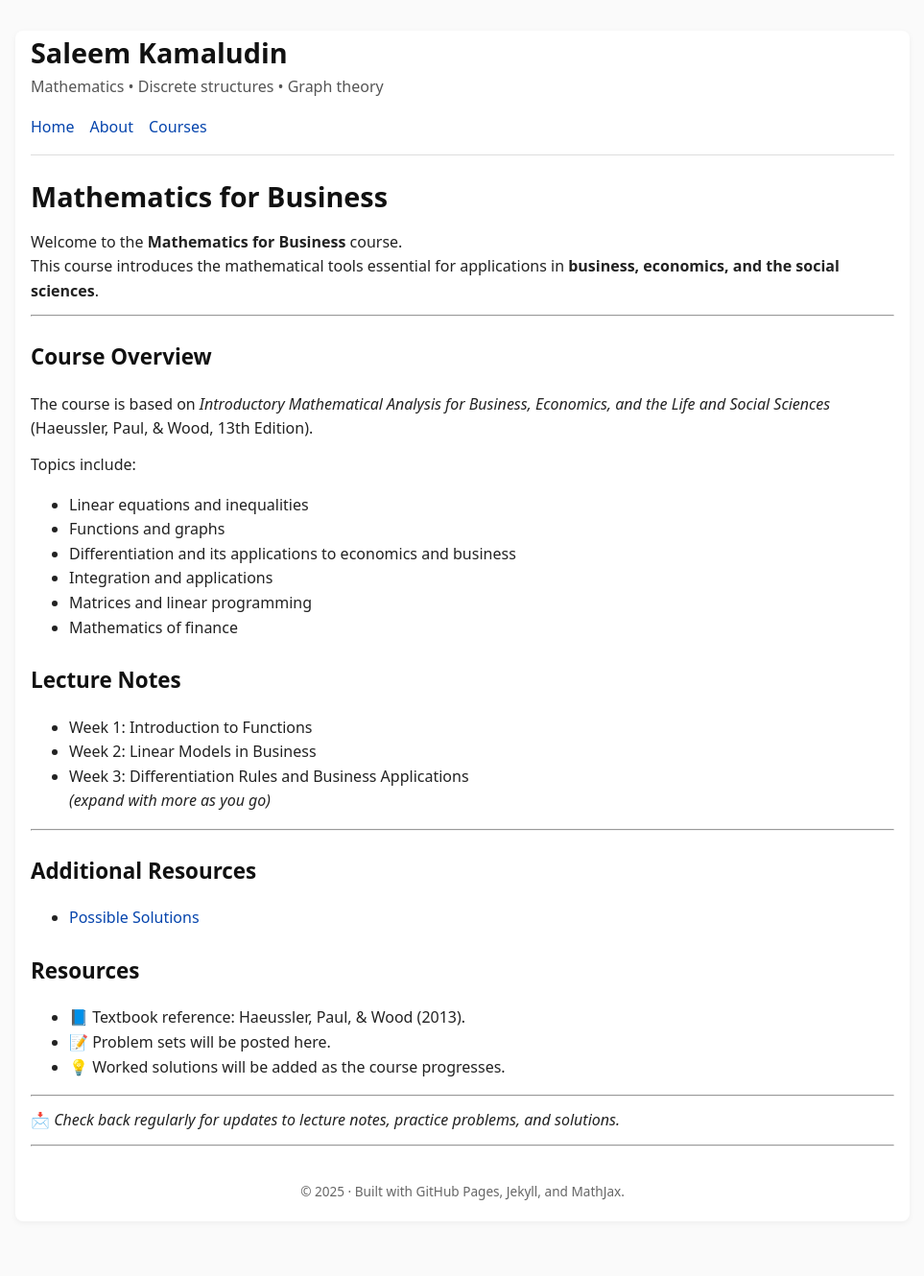
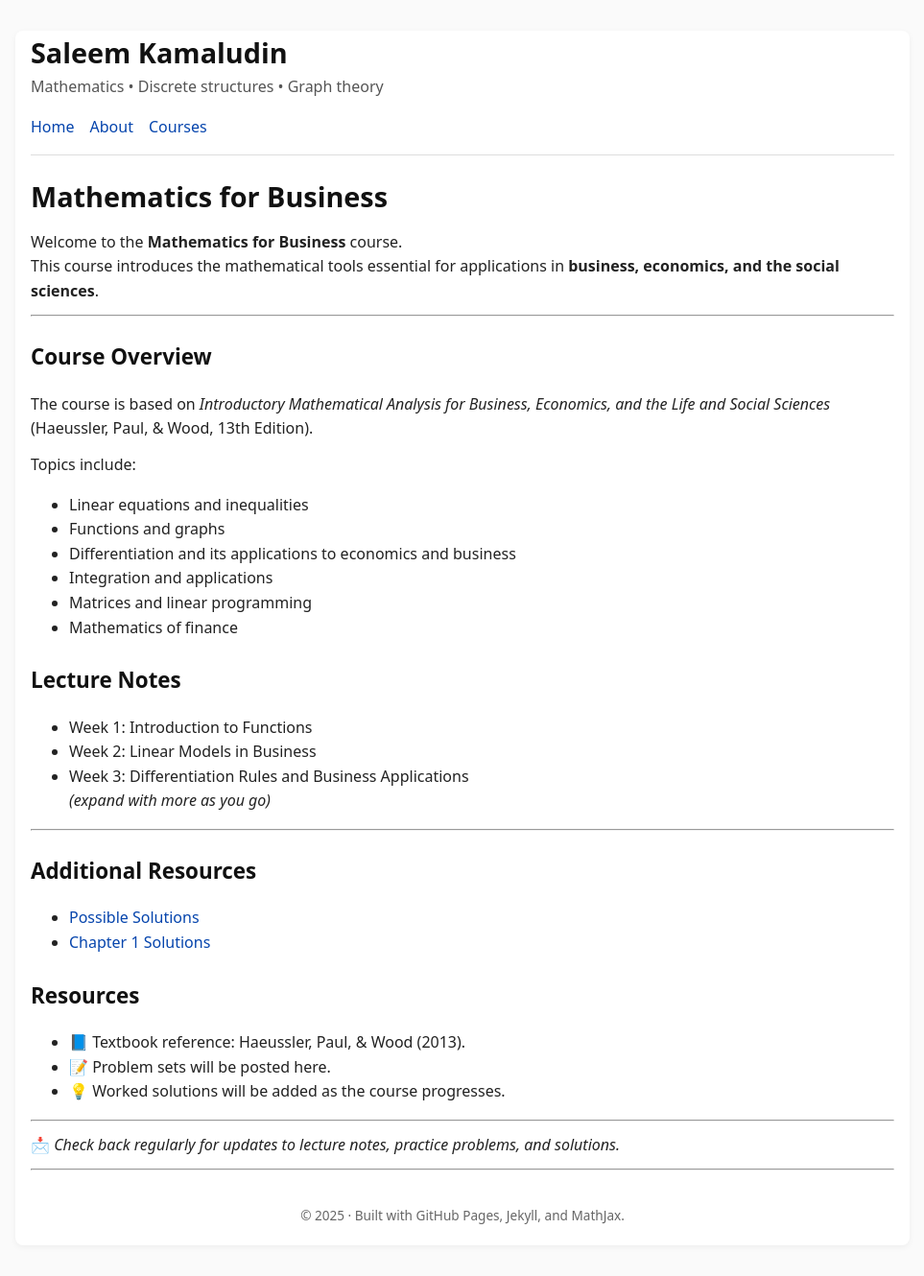
Before and after one commit to SaleemKamaludin/SaleemKamaludin.github.io, a Jekyll site: the page built from courses/math-for-business.md, in a window 1280 px wide. Shown: the whole page at 96% size, without its empty margins (158-1121 px from the left). Built offline with Jekyll 4.4.1, drawn with Linux system fonts in a browser that asks for light colours; before the commit the page ends 1305 px from its top, so only the background shows below that.

Commit message:
Update math-for-business.md

```diff
--- a/courses/math-for-business.md
+++ b/courses/math-for-business.md
@@ -33,10 +33,9 @@ Topics include:
 *(expand with more as you go)*
 
 ---
-
 ## Additional Resources
-
 - [Possible Solutions](/courses/math-for-business/solutions/)
+- [Chapter 1 Solutions](/courses/math-for-business/solutions/chapter1/)
 
 
 ## Resources
```
